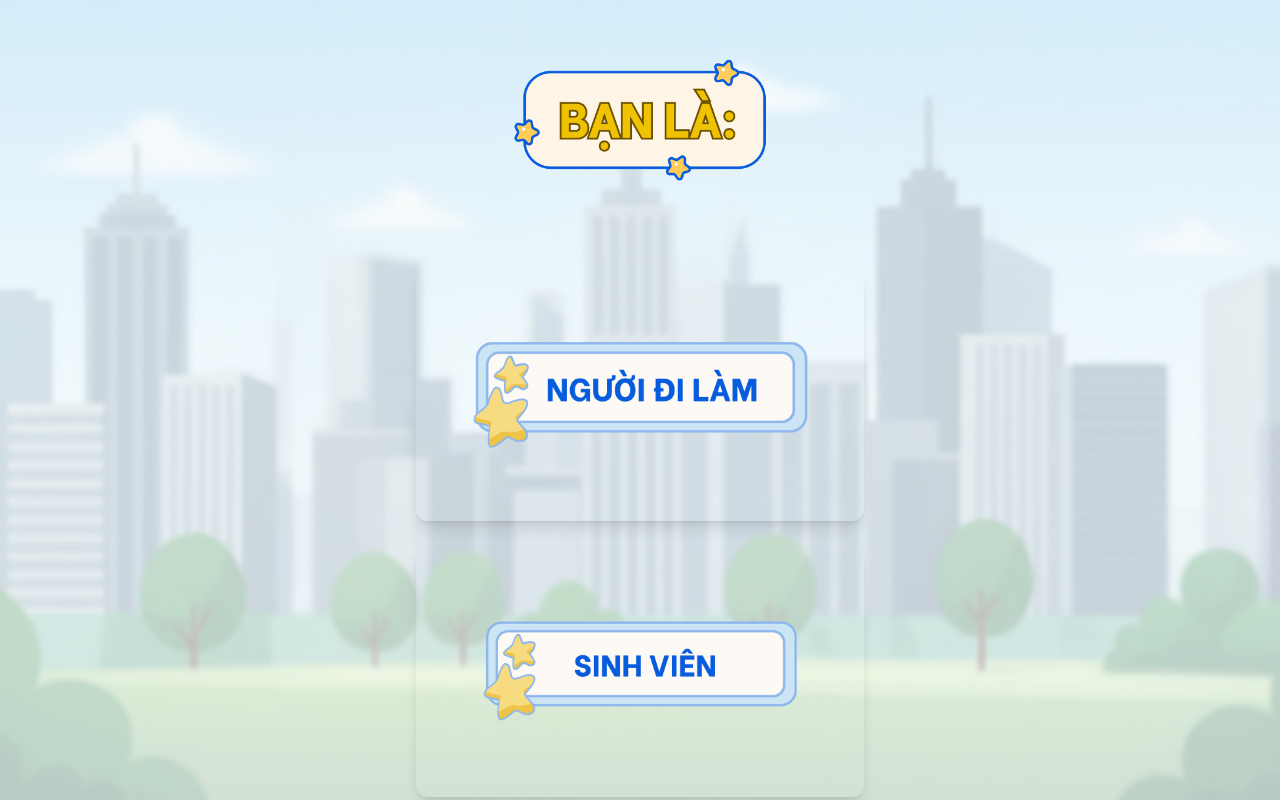
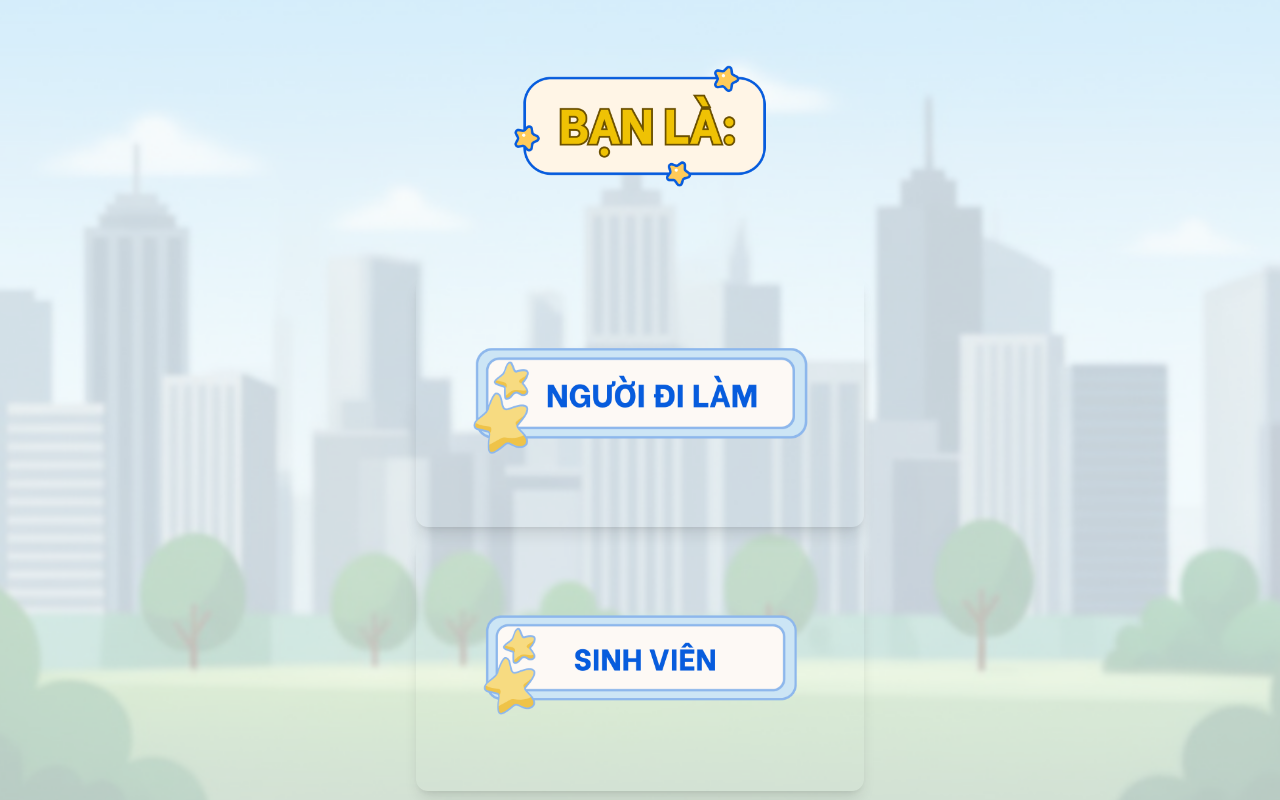
Before and after one commit to anhnguyen240905/BeChiCot, a Next.js app: page / in a window 1280 px wide. Built offline with nearby package versions, Linux system fonts and the light colour scheme.

Commit message:
Update index.jsx

```diff
--- a/pages/index.jsx
+++ b/pages/index.jsx
@@ -125,7 +125,7 @@ export default function BeChiCotMicrosite() {
     />
 
     {/* Hai nút ảnh đều to và thẳng hàng */}
-    <div className="flex flex-col gap-6 w-full max-w-md items-center">
+    <div className="flex flex-col gap-3 w-full max-w-md items-center">
       <button
         onClick={() => {
           setRole("worker");
```
